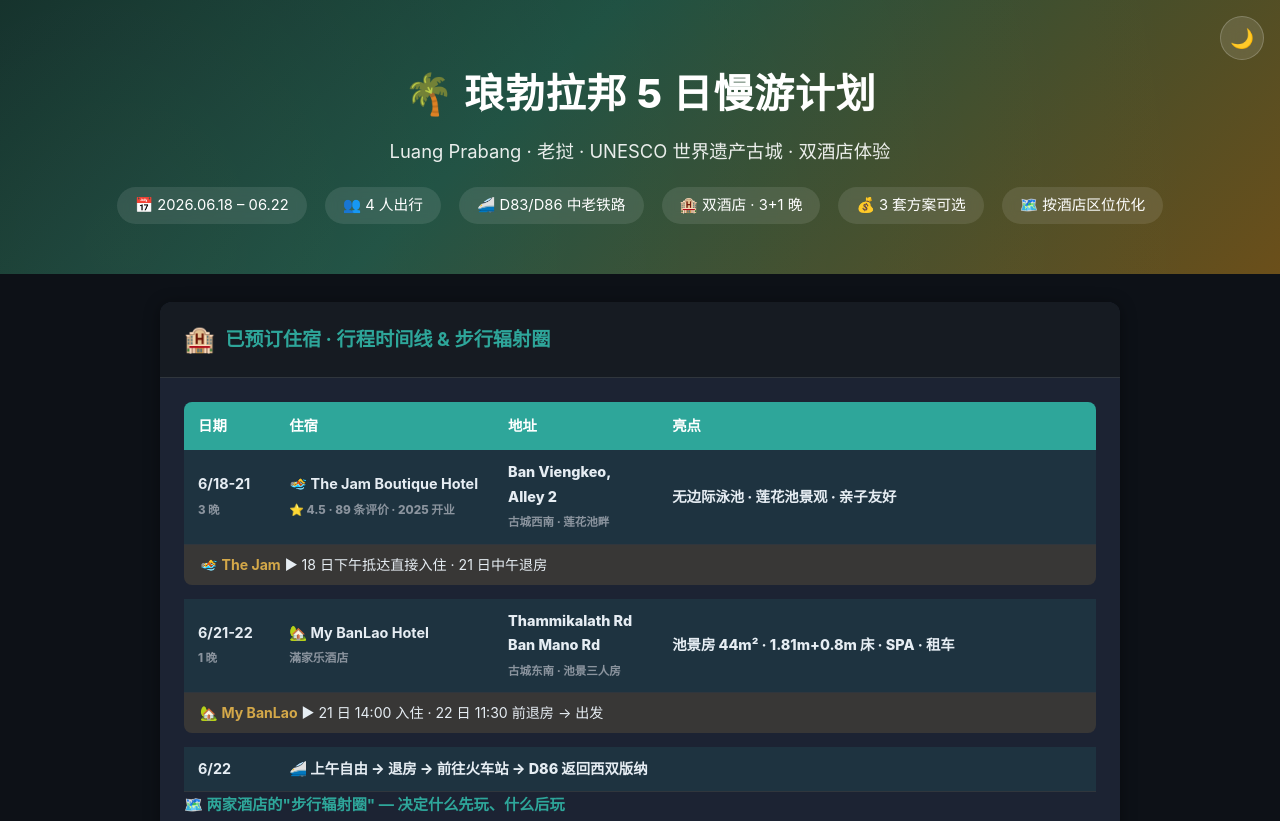
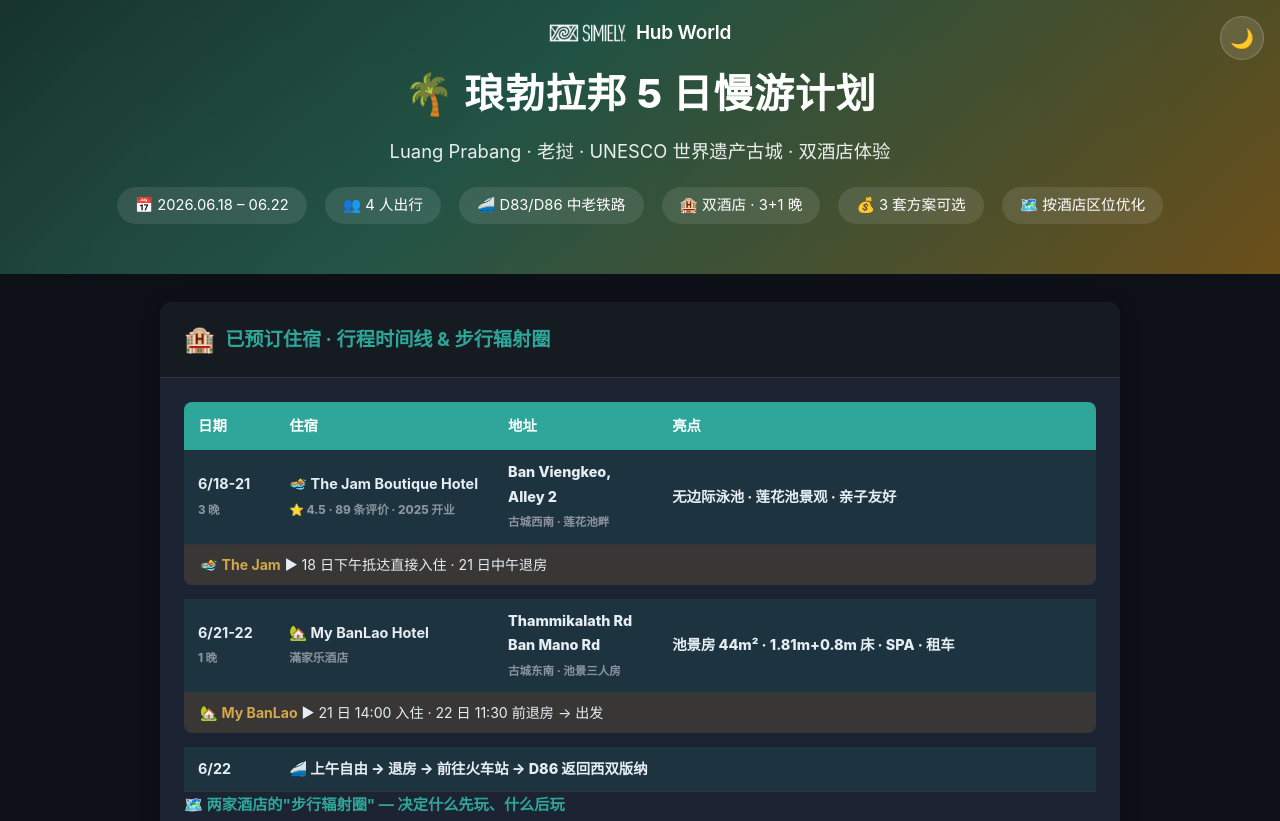
Before and after one commit to Simiely/hub-world, a plain HTML site: page luang-prabang-trip/index.html in a window 1280 px wide. Shown: the top 821 px of the page. Drawn offline with Linux system fonts and the light colour scheme.

Commit message:
feat: add hub-world back nav to luang-prabang-trip page

```diff
--- a/luang-prabang-trip/index.html
+++ b/luang-prabang-trip/index.html
@@ -3,6 +3,7 @@
 <head>
 <meta charset="UTF-8">
 <meta name="viewport" content="width=device-width, initial-scale=1.0">
+<link rel="icon" href="https://simiely.github.io/hub-world/favicon.png" type="image/png" />
 <title>琅勃拉邦 5 日慢游计划 · 2026 年 6 月 · 4 人双酒店定制</title>
 <style>
   :root {
@@ -174,6 +175,28 @@
     .plan-bottom-btn { font-size: 0.8em; padding: 8px 14px; }
   }
 
+  /* ============ HUB WORLD BACK ============ */
+  .hub-back{
+    position:fixed;top:0;left:0;right:0;z-index:200;
+    display:flex;align-items:center;justify-content:center;
+    padding:14px 0;
+    pointer-events:none;
+    text-decoration:none;
+    color:#fff;
+  }
+  .hub-back__inner{
+    pointer-events:auto;display:flex;align-items:center;gap:10px;padding-top:3px;
+    font-family:-apple-system,BlinkMacSystemFont,'Segoe UI','PingFang SC','Microsoft YaHei',sans-serif;
+    font-weight:600;font-size:19px;
+    letter-spacing:-.01em;cursor:pointer;transition:opacity .3s;
+    color:#fff;
+  }
+  .hub-back__inner:hover{opacity:.7}
+  .hub-back__logo{height:1.12rem;width:auto;display:block;vertical-align:middle;filter:brightness(0) invert(1);}
+  @media(max-width:768px){
+    .hub-back{justify-content:flex-start;padding:14px 20px}
+  }
+
   @media print {
     :root {
       --bg-page: white;
@@ -191,6 +214,13 @@
 </style>
 </head>
 <body>
+
+<a class="hub-back" href="https://simiely.github.io/hub-world/" aria-label="Hub World">
+  <span class="hub-back__inner">
+    <img class="hub-back__logo" src="https://simiely.github.io/hub-world/logo.png" alt="Hub World">
+    <span>Hub World</span>
+  </span>
+</a>
 
 <button class="theme-toggle" onclick="toggleTheme()" id="themeBtn" title="切换亮色/深色模式">🌙</button>
 
```
